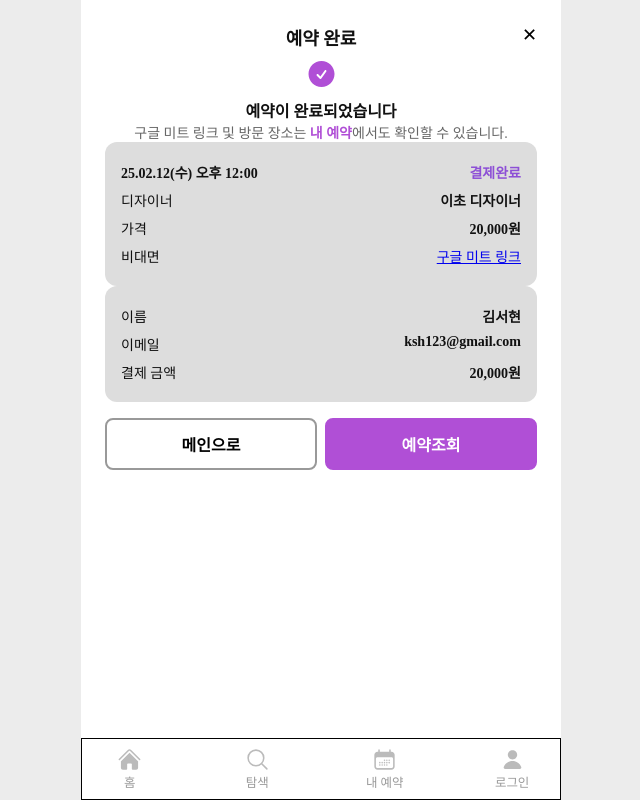
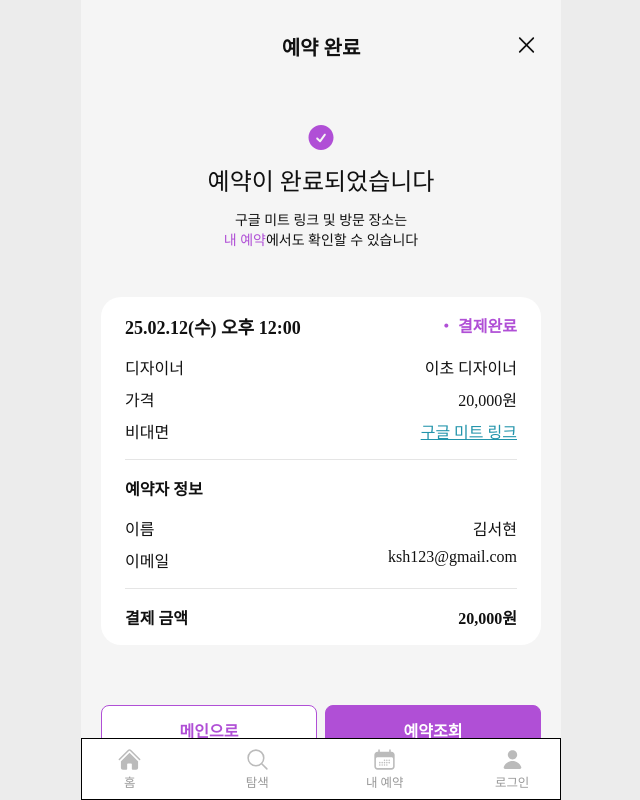
Before and after one commit to Blaybus-Hackathon-Team4/Hackathon-FE, a React (Vite) app: page /confirmation in a window 1280 px wide. Shown: the whole page, without its empty margins (319-959 px from the left). Built offline with nearby package versions, Linux system fonts and the light colour scheme; no server answers; the HTML template or start-up script is replaced by a standard one.

Commit message:
[update] kakaopay 결제확인 ui 구현

```diff
--- a/src/pages/confirmation/ConfirmationPage.tsx
+++ b/src/pages/confirmation/ConfirmationPage.tsx
@@ -3,14 +3,15 @@ import styled from "styled-components";
 import CompleteHeader from "./components/CompleteHeader";
 import SuccessMessage from "./components/SuccessMessage";
 import ReservationInfo from "./components/ReservationInfo";
-import UserInfo from "./components/UserInfo";
 import ButtonGroup from "./components/ButtonGroup";
 
 const Container = styled.div`
   width: 100%;
   max-width: 480px;
   margin: 0 auto;
-  padding: 24px;
+  padding: 20px;
+  background-color: ${({ theme }) => theme.colors.gray[50]};
+  position: relative;
 `;
 
 const ConfirmationPage: React.FC = () => {
@@ -19,7 +20,7 @@ const ConfirmationPage: React.FC = () => {
       <CompleteHeader />
       <SuccessMessage />
       <ReservationInfo />
-      <UserInfo />
+
       <ButtonGroup />
     </Container>
   );
--- a/src/pages/confirmation/components/ButtonGroup.tsx
+++ b/src/pages/confirmation/components/ButtonGroup.tsx
@@ -5,7 +5,7 @@ import { useNavigate } from "react-router-dom";
 const Container = styled.div`
   display: flex;
   gap: 8px;
-  margin-top: 16px;
+  margin-top: 60px;
 `;
 
 const Button = styled.button<{ primary?: boolean }>`
@@ -14,14 +14,17 @@ const Button = styled.button<{ primary?: boolean }>`
   font-size: 16px;
   font-weight: bold;
   border-radius: 8px;
-  border: 2px solid
-    ${({ theme, primary }) =>
-      primary ? theme.colors.primary[500] : theme.colors.gray[300]};
+  border: 1px solid ${({ theme }) => theme.colors.primary[500]};
   background: ${({ primary, theme }) =>
     primary ? theme.colors.primary[500] : theme.colors.white};
   color: ${({ primary, theme }) =>
-    primary ? theme.colors.white : theme.colors.gray[700]};
+    primary ? theme.colors.white : theme.colors.primary[500]};
   cursor: pointer;
+  transition: 0.2s;
+  &:hover {
+    background: ${({ primary, theme }) =>
+      primary ? theme.colors.primary[500] : theme.colors.gray[50]};
+  }
 `;
 
 const ButtonGroup: React.FC = () => {
--- a/src/pages/confirmation/components/CompleteHeader.tsx
+++ b/src/pages/confirmation/components/CompleteHeader.tsx
@@ -1,30 +1,38 @@
 import React from "react";
 import styled from "styled-components";
 import { useNavigate } from "react-router-dom";
+import XIcon from "../../../assets/icons/x-black-icon.svg";
 
 const HeaderContainer = styled.div`
+  display: flex;
+  align-items: center;
+  justify-content: center;
   position: relative;
-  text-align: center;
-  font-size: 18px;
+  width: 100%;
+  max-width: 480px;
+  font-size: 20px;
   font-weight: bold;
+  padding: 12px 16px;
 `;
 
 const CloseButton = styled.button`
   position: absolute;
-  top: 0;
   right: 0;
-  font-size: 18px;
   border: none;
   background: none;
   cursor: pointer;
 `;
+
+const Icon = styled.img``;
 
 const CompleteHeader: React.FC = () => {
   const navigate = useNavigate();
   return (
     <HeaderContainer>
       예약 완료
-      <CloseButton onClick={() => navigate("/")}>✕</CloseButton>
+      <CloseButton onClick={() => navigate("/")}>
+        <Icon src={XIcon} alt="home" />
+      </CloseButton>
     </HeaderContainer>
   );
 };
--- a/src/pages/confirmation/components/ReservationInfo.tsx
+++ b/src/pages/confirmation/components/ReservationInfo.tsx
@@ -1,51 +1,107 @@
 import React from "react";
 import styled from "styled-components";
 
+const ReservationInfo: React.FC = () => {
+  return (
+    <Container>
+      <Card>
+        <InfoRow>
+          <BoldText18>25.02.12(수) 오후 12:00</BoldText18>
+          <PurplrText>・ 결제완료</PurplrText>
+        </InfoRow>
+        <InfoRow>
+          <Text>디자이너</Text>
+          <Text>이초 디자이너</Text>
+        </InfoRow>
+        <InfoRow>
+          <Text>가격</Text>
+          <Text>20,000원</Text>
+        </InfoRow>
+        <InfoRow>
+          <Text>비대면</Text>
+          <GoogleMeetsLink
+            href="https://meet.google.com/dad-seuh-ykm"
+            target="_blank"
+            rel="noopener noreferrer"
+          >
+            구글 미트 링크
+          </GoogleMeetsLink>
+        </InfoRow>
+      </Card>
+      <Divider />
+      <Card>
+        <BoldText16>예약자 정보</BoldText16>
+        <InfoRow>
+          <Text>이름</Text>
+          <Text>김서현</Text>
+        </InfoRow>
+        <InfoRow>
+          <Text>이메일</Text>
+          <Text>ksh123@gmail.com</Text>
+        </InfoRow>
+      </Card>
+      <Divider />
+      <Card>
+        <InfoRow>
+          <BoldText>결제 금액</BoldText>
+          <BoldText>20,000원</BoldText>
+        </InfoRow>
+      </Card>
+    </Container>
+  );
+};
+
+export default ReservationInfo;
+
+const Container = styled.div`
+  background: ${({ theme }) => theme.colors.white};
+  box-sizing: border-box;
+  padding: 0px 24px;
+  border-radius: 20px;
+  margin-top: 48px;
+`;
+
 const Card = styled.div`
-  background: ${({ theme }) => theme.colors.gray[100]};
-  padding: 16px;
-  border-radius: 12px;
+  display: flex;
+  flex-direction: column;
+  padding: 16px 0;
   text-align: left;
+  gap: 8px;
 `;
 
 const InfoRow = styled.div`
   display: flex;
   justify-content: space-between;
-  font-size: 14px;
-  padding: 4px 0;
+  font-size: 16px;
 `;
 
+const Text = styled.span`
+  font-size: 16px;
+`;
 const BoldText = styled.span`
   font-weight: bold;
+  font-size: 16px;
 `;
-
-const ReservationInfo: React.FC = () => {
-  return (
-    <Card>
-      <InfoRow>
-        <BoldText>25.02.12(수) 오후 12:00</BoldText>
-        <span style={{ color: "#8D4FD6", fontWeight: "bold" }}>결제완료</span>
-      </InfoRow>
-      <InfoRow>
-        <span>디자이너</span>
-        <BoldText>이초 디자이너</BoldText>
-      </InfoRow>
-      <InfoRow>
-        <span>가격</span>
-        <BoldText>20,000원</BoldText>
-      </InfoRow>
-      <InfoRow>
-        <span>비대면</span>
-        <a
-          href="https://meet.google.com/dad-seuh-ykm"
-          target="_blank"
-          rel="noopener noreferrer"
-        >
-          구글 미트 링크
-        </a>
-      </InfoRow>
-    </Card>
-  );
-};
-
-export default ReservationInfo;
+const BoldText18 = styled.span`
+  font-weight: bold;
+  font-size: 18px;
+  margin-bottom: 8px;
+`;
+const BoldText16 = styled.span`
+  font-weight: bold;
+  font-size: 16px;
+  margin-bottom: 8px;
+`;
+const PurplrText = styled.span`
+  font-weight: bold;
+  font-size: 16px;
+  color: ${({ theme }) => theme.colors.primary[500]};
+`;
+const Divider = styled.div`
+  width: 100%;
+  height: 1px;
+  border-bottom: 1px solid rgba(0, 0, 0, 0.1);
+`;
+const GoogleMeetsLink = styled.a`
+  color: ${({ theme }) => theme.colors.secondary[500]};
+`;
--- a/src/pages/confirmation/components/SuccessMessage.tsx
+++ b/src/pages/confirmation/components/SuccessMessage.tsx
@@ -2,52 +2,53 @@ import React from "react";
 import styled from "styled-components";
 
 import CheckIcon from "../../../assets/icons/check-purple-icon.svg";
-const Container = styled.div`
-  text-align: center;
-`;
-
-const IconWrapper = styled.div`
-  display: flex;
-  justify-content: center;
-  align-items: center;
-  background-color: ${({ theme }) => theme.colors.primary[100]};
-  color: ${({ theme }) => theme.colors.primary[500]};
-  width: 48px;
-  height: 48px;
-  border-radius: 50%;
-  margin: 0 auto;
-`;
-
-const SuccessText = styled.p`
-  font-size: 16px;
-  font-weight: bold;
-`;
-
-const SubText = styled.p`
-  font-size: 14px;
-  color: ${({ theme }) => theme.colors.gray[500]};
-`;
-
-const HighlightLink = styled.span`
-  color: ${({ theme }) => theme.colors.primary[500]};
-  font-weight: bold;
-  cursor: pointer;
-`;
-const Icon = styled.img``;
+import { useNavigate } from "react-router";
 
 const SuccessMessage: React.FC = () => {
+  const navigate = useNavigate();
   return (
     <Container>
-      <IconWrapper>
-        <Icon src={CheckIcon} alt="확인이미지" />
-      </IconWrapper>
+      <Icon src={CheckIcon} alt="확인이미지" />
+
       <SuccessText>예약이 완료되었습니다</SuccessText>
+      <SubText>구글 미트 링크 및 방문 장소는</SubText>
       <SubText>
-        구글 미트 링크 및 방문 장소는 <HighlightLink>내 예약</HighlightLink>
-        에서도 확인할 수 있습니다.
+        <HighlightLink onClick={() => navigate("/reservation-history")}>
+          내 예약
+        </HighlightLink>
+        에서도 확인할 수 있습니다
       </SubText>
     </Container>
   );
 };
 
 export default SuccessMessage;
+
+const Container = styled.div`
+  text-align: center;
+  padding: 52px 0 0 0;
+  display: flex;
+  flex-direction: column;
+  align-items: center;
+  justify-content: center;
+`;
+
+const SuccessText = styled.p`
+  font-size: 24px;
+  font-weight: 500;
+  margin: 12px 0;
+`;
+
+const SubText = styled.p`
+  font-size: 14px;
+  color: ${({ theme }) => theme.colors.gray[900]};
+`;
+
+const HighlightLink = styled.span`
+  color: ${({ theme }) => theme.colors.primary[500]};
+
+  cursor: pointer;
+`;
+const Icon = styled.img`
+  width: 26px;
+`;
--- a/src/pages/confirmation/components/UserInfo.tsx
+++ /dev/null
@@ -1,41 +0,0 @@
-import React from "react";
-import styled from "styled-components";
-
-const Card = styled.div`
-  background: ${({ theme }) => theme.colors.gray[100]};
-  padding: 16px;
-  border-radius: 12px;
-  text-align: left;
-`;
-
-const InfoRow = styled.div`
-  display: flex;
-  justify-content: space-between;
-  font-size: 14px;
-  padding: 4px 0;
-`;
-
-const BoldText = styled.span`
-  font-weight: bold;
-`;
-
-const UserInfo: React.FC = () => {
-  return (
-    <Card>
-      <InfoRow>
-        <span>이름</span>
-        <BoldText>김서현</BoldText>
-      </InfoRow>
-      <InfoRow>
-        <span>이메일</span>
-        <BoldText>ksh123@gmail.com</BoldText>
-      </InfoRow>
-      <InfoRow>
-        <span>결제 금액</span>
-        <BoldText>20,000원</BoldText>
-      </InfoRow>
-    </Card>
-  );
-};
-
-export default UserInfo;
```
Also changed, not shown: src/assets/icons/x-black-icon.svg (added).
